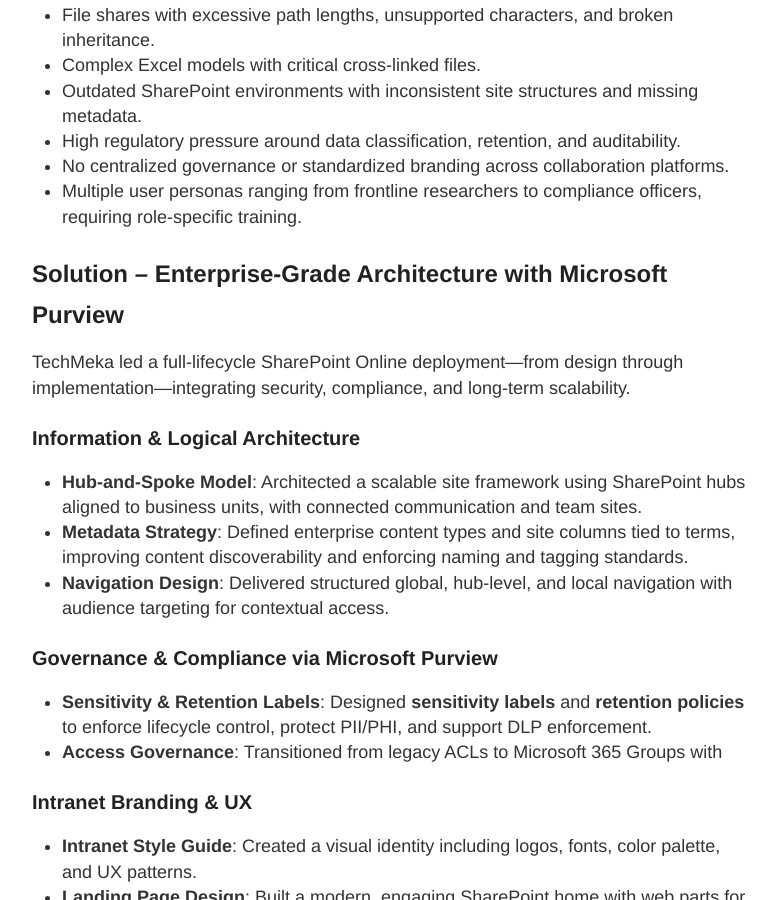
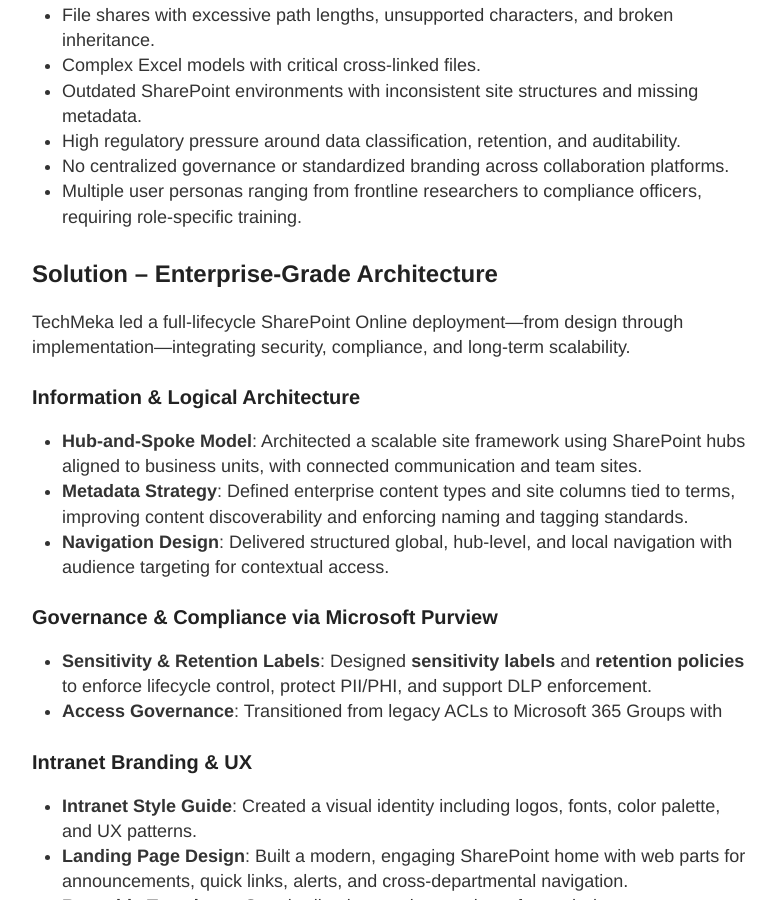
Before and after one commit to Techmeka/blog, a Jekyll site: the page built from docs/_posts/2025-01-01-File-Server-Sharepoint-Migration.md, in a window 1280 px wide and 900 px high, scrolled down 1037 px. Shown: the whole window, without its empty margins (248-1024 px from the left). Built offline with Jekyll 4.4.1, drawn with Linux system fonts in a browser that asks for light colours.

Commit message:
new blog post

```diff
--- a/docs/_posts/2025-01-01-File-Server-Sharepoint-Migration.md
+++ b/docs/_posts/2025-01-01-File-Server-Sharepoint-Migration.md
@@ -22,7 +22,7 @@
 - No centralized governance or standardized branding across collaboration platforms.
 - Multiple user personas ranging from frontline researchers to compliance officers, requiring role-specific training.
 
-## Solution – Enterprise-Grade Architecture with Microsoft Purview
+## Solution – Enterprise-Grade Architecture
 
 TechMeka led a full-lifecycle SharePoint Online deployment—from design through implementation—integrating security, compliance, and long-term scalability.
 
```
